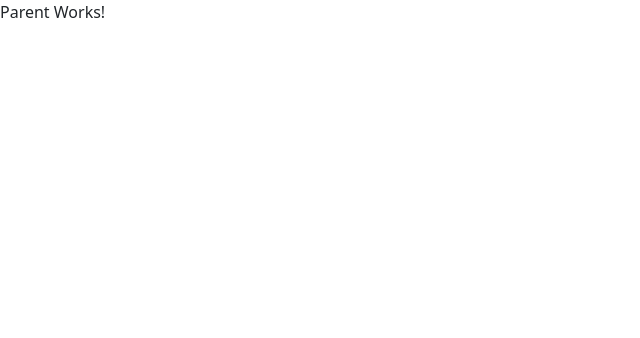
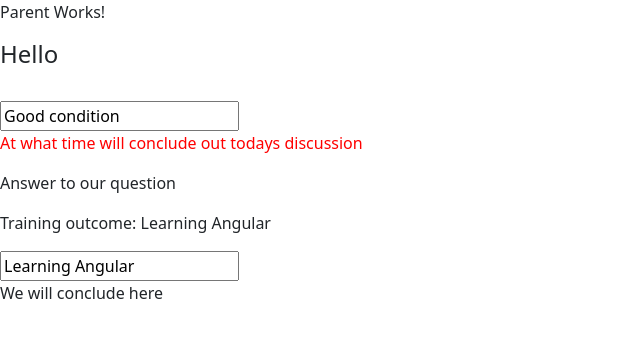
Before and after one commit to sarathiscookie/angular-project, an Angular app: page / in a window 1280 px wide. Shown: the top 338 px of the page, without its empty margins (0-640 px from the left). Built offline with nearby package versions, Linux system fonts and the light colour scheme.

Commit message:
Binding (data, property, class, event, twoway): Interpolation "{{}}", Banana "()", Subcript "[]"

```diff
--- a/src/app/app.module.ts
+++ b/src/app/app.module.ts
@@ -1,5 +1,6 @@
 import { NgModule } from '@angular/core';
 import { BrowserModule } from '@angular/platform-browser';
+import { FormsModule } from '@angular/forms';
 
 import { AppComponent } from './app.component';
 import { ParentComponent } from './parent/parent.component';
@@ -14,7 +15,8 @@ import { CardsComponent } from './cards/cards.component';
     CardsComponent
   ],
   imports: [
-    BrowserModule
+    BrowserModule,
+    FormsModule
   ],
   providers: [],
   bootstrap: [AppComponent]
--- a/src/app/parent/parent.component.html
+++ b/src/app/parent/parent.component.html
@@ -1 +1,15 @@
 <p>Parent Works!</p>
+
+<h4>{{ heading }}</h4>
+<br>
+<input value="{{feedback}}">
+<br>
+<p style.color="{{sColor}}">At what time will conclude out todays discussion</p>
+<p (click)="eventDemo()">Answer to our question</p>
+<p> Training outcome: {{sOutCome}}</p>
+<input [(ngModel)]="sOutCome"/>
+
+
+<br />
+
+<div #myDiv>Content will change</div>
--- a/src/app/parent/parent.component.ts
+++ b/src/app/parent/parent.component.ts
@@ -1,4 +1,4 @@
-import { Component, OnInit } from '@angular/core';
+import { Component, ElementRef, OnInit, ViewChild } from '@angular/core';
 
 @Component({
   selector: 'app-parent',
@@ -8,8 +8,24 @@ import { Component, OnInit } from '@angular/core';
 
 export class ParentComponent implements OnInit {
 
+  heading = 'Hello';
+
+  feedback = 'Good condition';
+
+  sColor = "red";
+
+  sOutCome = "Learning Angular";
+
+  @ViewChild('myDiv', {static: true}) refElement:any;
+
   constructor() { }
 
   ngOnInit(): void {
+    console.log(this.refElement.nativeElement.innerText);
+    this.refElement.nativeElement.innerText = "We will conclude here";
+  }
+
+  eventDemo = () => {
+    console.log("after completing binding");
   }
 }
```
